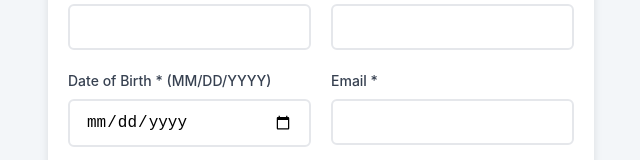
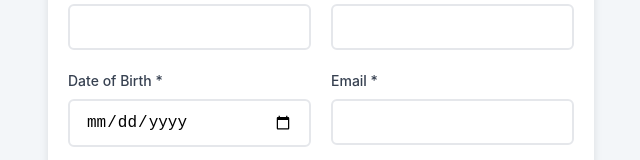
Before and after one commit to PraxisIntegration/frontend, a React (Vite) app: page / in a window 1280 px wide. Shown: the part 161-321 px from the top of the page, without its empty margins (319-959 px from the left). Built offline with nearby package versions, Linux system fonts and the light colour scheme.

Commit message:
changed label text

```diff
--- a/src/components/CustomerForm.jsx
+++ b/src/components/CustomerForm.jsx
@@ -145,7 +145,7 @@ const CustomerForm = ({ queryParams, theme = 'light' }) => {
 
         <div className="form-row">
           <div className="form-group">
-            <label htmlFor="dob">Date of Birth * (MM/DD/YYYY)</label>
+            <label htmlFor="dob">Date of Birth *</label>
             <input
               type="date"
               id="dob"
```
